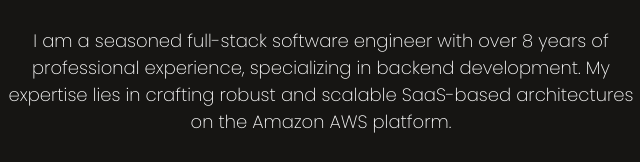
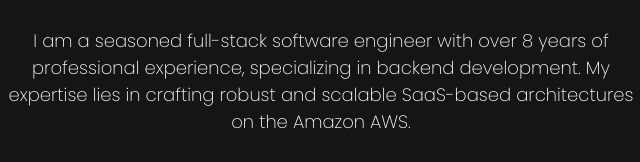
Before and after one commit to raguldavid1999/MyPortfolio, a plain HTML site: page index.html in a window 1280 px wide. Shown: the part 538-700 px from the top of the page, 319-959 px from the left. Drawn offline with nearby package versions, Linux system fonts and the light colour scheme; files whose address does not match are found by name.

Commit message:
remove platform

```diff
--- a/index.html
+++ b/index.html
@@ -44,7 +44,7 @@
           I am a seasoned full-stack software engineer with over 8 years of
           professional experience, specializing in backend development. My
           expertise lies in crafting robust and scalable SaaS-based
-          architectures on the Amazon AWS platform.
+          architectures on the Amazon AWS.
         </p>
         <div class="get-touch-btn-div">
           <button type="button" class="btn touch-btn">Get In Touch</button
```
